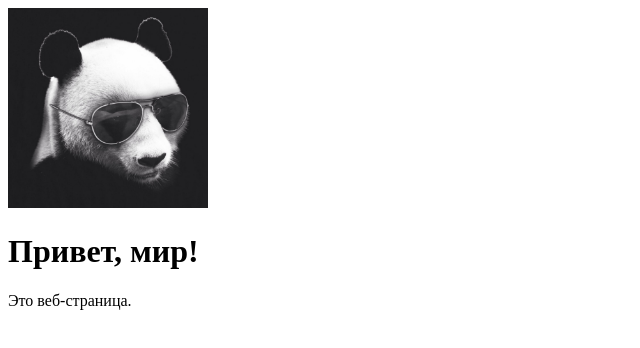
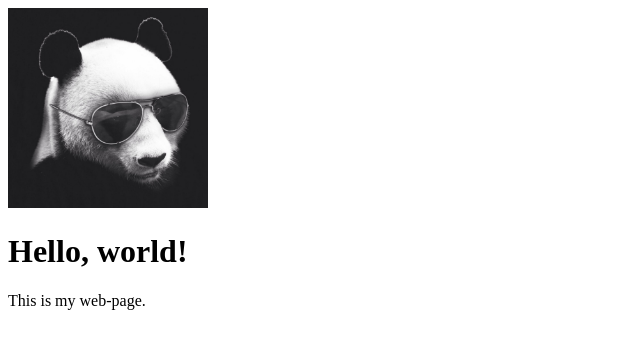
Before and after one commit to Umka22/rsschool-cv, a plain HTML site: page index.html in a window 1280 px wide. Shown: the whole page, without its empty margins (0-640 px from the left). Drawn offline with Linux system fonts and the light colour scheme.

Commit message:
fix: fix index file

```diff
--- a/index.html
+++ b/index.html
@@ -1,12 +1,14 @@
 <!DOCTYPE html>
-<html lang="ru">
-  <head>
-    <meta charset="utf-8">
-    <img src=photo.jpeg width="200px">
-    <title>Привет, мир!</title>
-  </head>
-  <body>
-    <h1>Привет, мир!</h1>
-    <p>Это веб-страница.</p>
- </body>
+<html lang="en">
+<head>
+  <meta charset="UTF-8">
+  <meta http-equiv="X-UA-Compatible" content="IE=edge">
+  <meta name="viewport" content="width=device-width, initial-scale=1.0">
+  <title>Cv for rsschool</title>
+</head>
+<body>
+  <img src="photo.jpeg" width="200px" alt="photo">
+  <h1>Hello, world!</h1>
+  <p>This is my web-page.</p>
+</body>
 </html>
```
